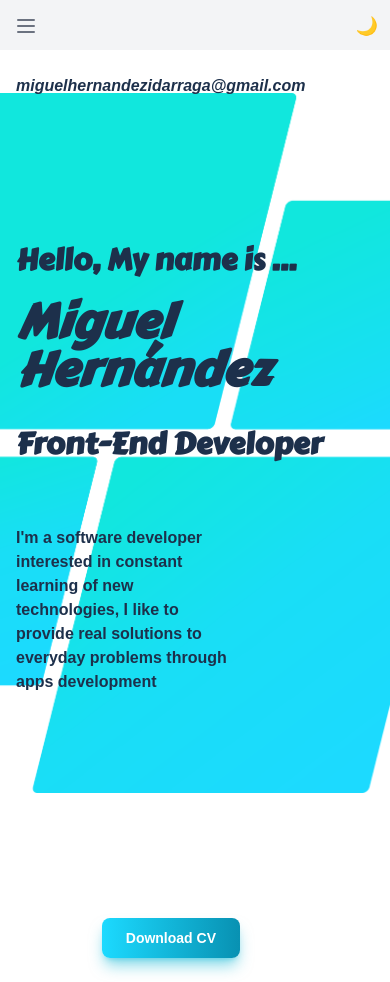
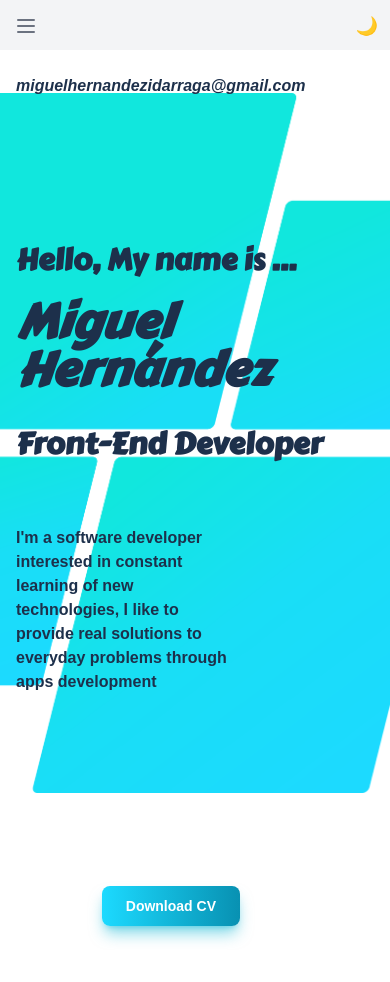
Before and after one commit to Migo1218/Portfolio_Up, a React (Vite) app: page / in a window 390 px wide. After the commit the page ends 950 px from the top, so only its background shows below. Built offline with nearby package versions, Linux system fonts and the light colour scheme.

Commit message:
fix: margin

```diff
--- a/src/components/Home.jsx
+++ b/src/components/Home.jsx
@@ -75,7 +75,7 @@ const Home = () => {
                   new technologies, I like to provide real solutions to everyday
                   problems through apps development
                 </p>
-                <div className="mt-56">
+                <div className="mt-48 md:mt-56">
                   <button
                     type="button"
                     class="text-white bg-gradient-to-r
```
